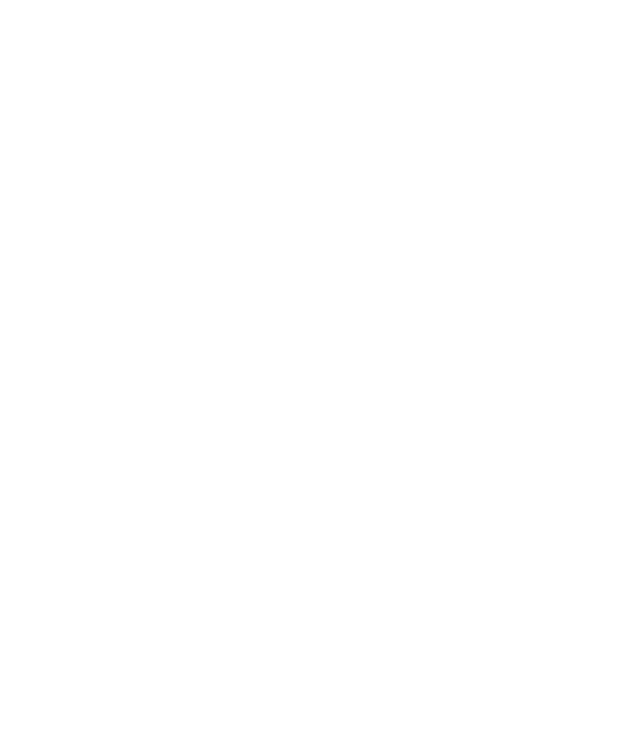
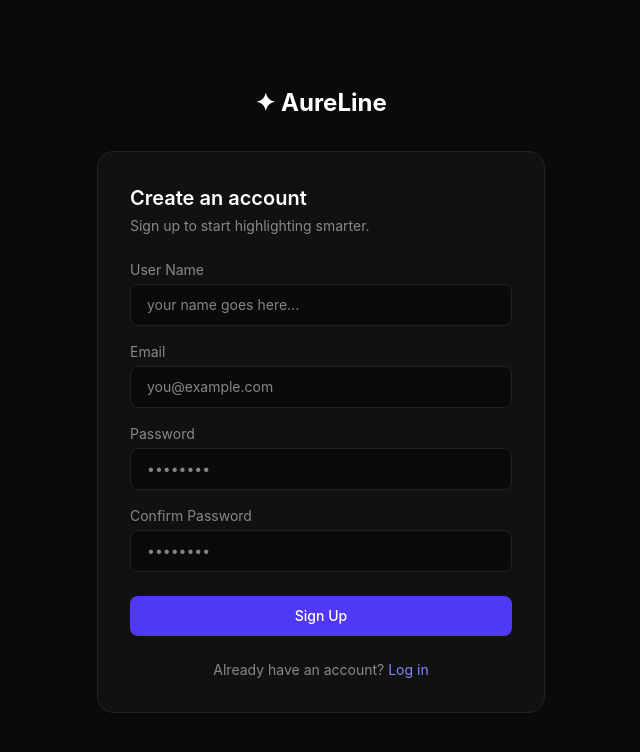
Before and after one commit to xtacy-on-code/AureLine, a React (Vite) app in the folder client/: page /signup in a window 1280 px wide. Shown: the top 752 px of the page, without its empty margins (319-959 px from the left). Built offline with nearby package versions, Linux system fonts and the light colour scheme.

Commit message:
Day 5: Signup Page

```diff
--- a/client/src/pages/Login.jsx
+++ b/client/src/pages/Login.jsx
@@ -67,7 +67,7 @@
 
                 {/* error message */}
                 { error && (
-                    <div className="vd-red-500/10 border border-red-500-20 text-red-400 text-sm rounded-lg px-4 py-3 mb-4">
+                    <div className="bg-red-500/10 border border-red-500/20 text-red-400 text-sm rounded-lg px-4 py-3 mb-4">
                         {error}
                     </div>
                 )}
@@ -84,7 +84,7 @@
                             onChange = {(e) => setEmail(e.target.value)}
                             placeholder="you@example.com"
                             required
-                            className="w-full bg-[#0a0a0a] border border-[#222222] text-white rounded-lg px-4 py-2.5 text-sm focus:outline-none focus: border-indigo-500 transition-colors"
+                            className="w-full bg-[#0a0a0a] border border-[#222222] text-white rounded-lg px-4 py-2.5 text-sm focus:outline-none focus:border-indigo-500 transition-colors"
                         />
                     </div>
 
@@ -97,7 +97,7 @@
                             onChange = {(e) => setPassword(e.target.value)}
                             placeholder="••••••••"
                             required
-                            className="w-full bg-[#0a0a0a] border border-[#222222] text-white rounded-lg px-4 py-2.5 text-sm focus:outline-none focus: border-indigo-500 transition-colors"
+                            className="w-full bg-[#0a0a0a] border border-[#222222] text-white rounded-lg px-4 py-2.5 text-sm focus:outline-none focus:border-indigo-500 transition-colors"
                         />
                     </div>
 
--- a/client/src/pages/Signup.jsx
+++ b/client/src/pages/Signup.jsx
@@ -1,5 +1,184 @@
+import { useState } from 'react';
+import { useNavigate, Link } from 'react-router-dom';
+import { useAuth } from '../context/AuthContext';
+
 function Signup() {
-  return <div className="text-white">Signup Page</div>
+    // state for form inputs
+    const [name, setName] = useState('');
+    const [email, setEmail] = useState('');
+    const [password, setPassword] = useState('');
+    const [confirmPassword, setConfirmPassword] = useState('');
+    const [showPass, setShowPass] = useState(false);
+    const [showConfirmPass, setShowConfirmPass] = useState(false);
+    const [error, setError] = useState('');
+    const [loading, setLoading] = useState(false);
+
+    const navigate = useNavigate();
+
+    const handleSubmit = async (e) => {
+
+        e.preventDefault();
+        if (password !== confirmPassword) {
+            setError('Passwords do not match');
+            setLoading(false);
+            return;
+        }
+        setError('');
+        setLoading(true);
+
+
+
+        try {
+        // call backend API to signup
+        const res = await fetch('http://localhost:5000/api/auth/signup', {
+            method: 'POST',
+            headers: { 'Content-Type': 'application/json' },
+            body: JSON.stringify({ name, email, password })
+        })
+
+        const data = await res.json();
+
+        if (!res.ok) {
+            // backend returned an error
+            setError(data.error || 'Signup failed');
+            return;
+        }
+
+        //redirect to dashboard
+        navigate('/login');
+
+        } catch (err) {
+            setError('Something went wrong. PLease try again.');
+
+        } finally {
+            // always runs no matter success or error
+            setLoading(false);
+        }
+    }
+
+    return (
+    <div className="min-h-screen bg-[#0a0a0a] flex items-center justify-center px-4">
+        <div className="w-full max-w-md">
+
+            {/* logo */}
+            <h1 className="text-2xl font-bold text-white text-center mb-8">
+                ✦ AureLine
+            </h1>
+
+            {/* card */}
+            <div className="bg-[#111111] border border-[#222222] rounded-2xl p-8" >
+
+                {/* heading */}
+                <h2 className="text-xl font-semibold text-white mb-1">Create an account</h2>
+                <p className="text-[#888888] text-sm mb-6">Sign up to start highlighting smarter.</p>
+
+                {/* error message */}
+                { error && (
+                    <div className="bg-red-500/10 border border-red-500/20 text-red-400 text-sm rounded-lg px-4 py-3 mb-4">
+                        {error}
+                    </div>
+                )}
+
+                {/* form */}
+                <form onSubmit={handleSubmit} className="space-y-4">
+
+                    {/* username */}
+                    <div>
+                        <label className="text-sm text-[#888888] block mb-1">User Name</label>
+                        <input
+                            type = "text"
+                            value = {name}
+                            onChange = {(e) => setName(e.target.value)}
+                            placeholder="your name goes here..."
+                            required
+                            className="w-full bg-[#0a0a0a] border border-[#222222] text-white rounded-lg px-4 py-2.5 text-sm focus:outline-none focus:border-indigo-500 transition-colors"
+                        />
+                    </div>
+
+                    {/* email */}
+                    <div>
+                        <label className="text-sm text-[#888888] block mb-1">Email</label>
+                        <input
+                            type = "email"
+                            value = {email}
+                            onChange = {(e) => setEmail(e.target.value)}
+                            placeholder="you@example.com"
+                            required
+                            className="w-full bg-[#0a0a0a] border border-[#222222] text-white rounded-lg px-4 py-2.5 text-sm focus:outline-none focus:border-indigo-500 transition-colors"
+                        />
+                    </div>
+
+                    {/* password */}
+                    <div className="relative">
+                        <label className="text-sm text-[#888888] block mb-1">Password</label>
+                        <input
+                            type = {showPass ? "text" : "password"}
+                            value = {password}
+                            onChange = {(e) => setPassword(e.target.value)}
+                            placeholder="••••••••"
+                            required
+                            className="w-full bg-[#0a0a0a] border border-[#222222] text-white rounded-lg px-4 py-2.5 text-sm focus:outline-none focus:border-indigo-500 transition-colors"
+                        />
+
+                        {/* toggle button */}
+                        {password && (
+                            <button
+                            type="button"
+                            onClick = {() => setShowPass(!showPass)}
+                            className="absolute right-3 top-9 text-[#888888] hover:text-white text-xs"
+                            >
+                                {showPass ? 'Hide' : 'Show'}
+                            </button>
+                        )}
+
+                    </div>
+
+                    {/* confirm password */}
+                    <div className="relative">
+                        <label className="text-sm text-[#888888] block mb-1">Confirm Password</label>
+                        <input
+                            type = {showConfirmPass ? "text" : "password"}
+                            value = {confirmPassword}
+                            onChange = {(e) => setConfirmPassword(e.target.value)}
+                            placeholder="••••••••"
+                            required
+                            className="w-full bg-[#0a0a0a] border border-[#222222] text-white rounded-lg px-4 py-2.5 text-sm focus:outline-none focus:border-indigo-500 transition-colors"
+                        />
+                        {confirmPassword && (
+                            <button
+                                type="button"
+                                onClick = {() => setShowConfirmPass(!showConfirmPass)}
+                                className="absolute right-3 top-9 text-[#888888] hover:text-white text-xs"
+                            >
+                                {showConfirmPass ? 'Hide' : 'Show'}
+                            </button>
+                        )}
+                    </div>
+
+                    {/* submit button */}
+                    <button
+                        type = "submit"
+                        disabled={loading}
+                        className="w-full bg-indigo-600 hover:bg-indigo-500 disabled:opacity-50 disabled:cursor-not-allowed text-white font-medium rounded-lg py-2.5 text-sm transition-colors mt-2"
+
+                    >
+                        {loading ? 'Signing up...' : 'Sign Up'}
+                    </button>
+                </form>
+
+                {/* signup link */}
+                <p className = "text-[#888888] text-sm text-center mt-6" >
+                    Already have an account?{' '}
+                    <Link to="/login" className="text-indigo-400 hover:text-indigo-300">
+                        Log in
+                    </Link>
+                </p>
+
+            </div>
+
+        </div>
+    </div>
+  )
 }
 
 export default Signup
```
Also changed, not shown: 2 other files (tests, documents, lock files or other folders).
